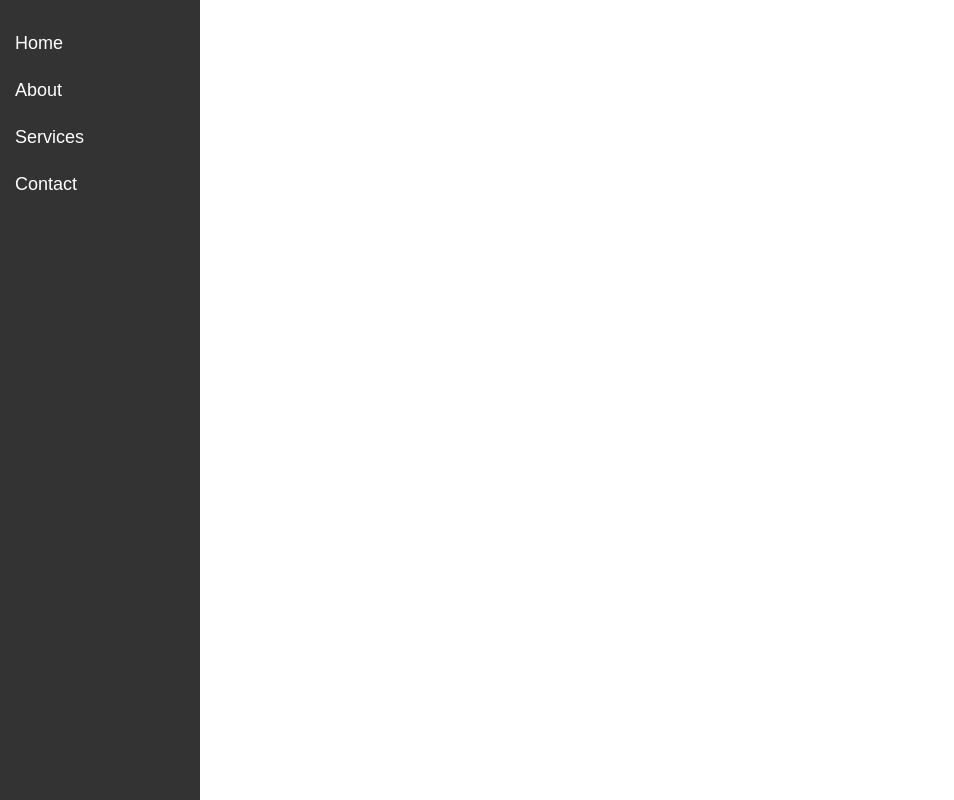
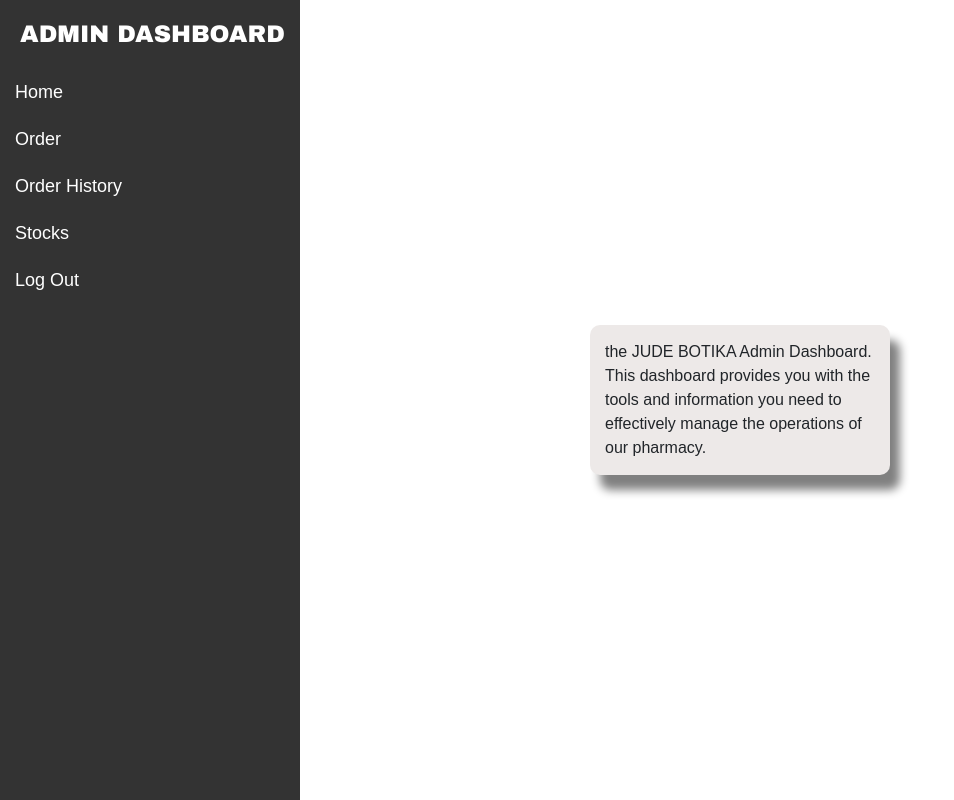
Before and after one commit to Diyown/pharmacy, a PHP site: page /admin.php in a window 1280 px wide. Shown: the whole page, without its empty margins (0-954 px from the left). Run offline with PHP 8.4, Linux system fonts and the light colour scheme.

Commit message:
new update

```diff
--- a/admin.php
+++ b/admin.php
@@ -10,10 +10,10 @@
 			margin: 0;
 			font-family: Arial, sans-serif;
 		}
-
+/*==========NAVIGATION SIDE BAR=============*/
 		.sidebar {
 			height: 100%;
-			width: 200px;
+			width: 300px;
 			position: fixed;
 			top: 0;
 			left: 0;
@@ -37,19 +37,49 @@
 			margin-left: 200px;
 			padding: 20px;
 		}
+		.sidebar h2 {
+			color: #fff;
+			font-family: "Arial Black", sans-serif;
+			font-size: 24px;
+			text-align: left;
+			margin-bottom: 20px;
+			margin-left: 20px;
+		}
+/*===========CONTENT=============*/
+		.content {
+			display: flex;
+			justify-content: center;
+			align-items: center;
+			height: 100vh;
+		}
+		.wrapper{
+			width: 300px;
+			height: 150px;
+			padding: 15px;
+			background-color: #ede9e8;
+			box-shadow: 10px 15px 10px grey;
+			border-radius: 10px;
+
+			border-color: black;
+
+		}
 	</style>
 
 </head>
 <body>
     <div class="sidebar">
-        <a href="#home">Home</a>
-        <a href="#about">About</a>
-        <a href="#services">Services</a>
-        <a href="#contact">Contact</a>
+		<h2>ADMIN DASHBOARD</h2>
+        <a href="admin.php">Home</a>
+        <a href="#about">Order</a>
+        <a href="#services">Order History</a>
+        <a href="#contact">Stocks</a>
+		<a href="login.php">Log Out</a>
     </div>
-
+<!--============CONTENT==============-->
     <div class="content">
-        <!-- Your main content goes here -->
+		<form class="wrapper">
+			<p>the JUDE BOTIKA Admin Dashboard. This dashboard provides you with the tools and information you need to effectively manage the operations of our pharmacy.</p>
+		</form>
     </div>
 </body>
 </body>
```
